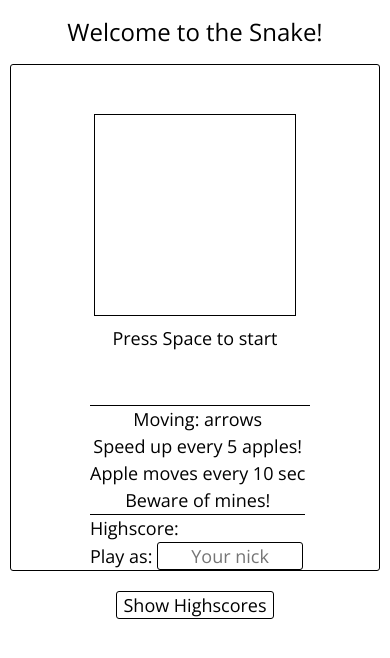
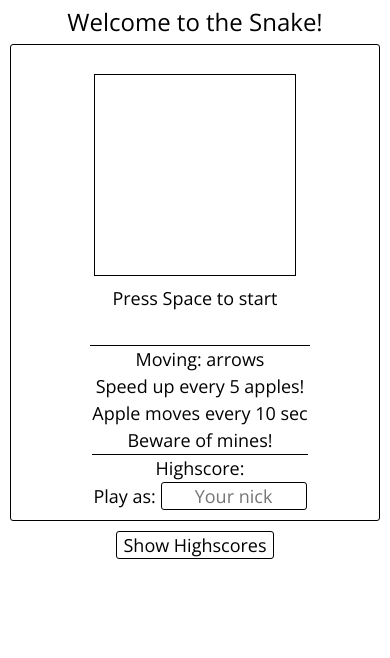
Before and after one commit to Tomasz-Milaszewski/snake, a plain HTML site: page index.html in a window 390 px wide. Drawn offline with nearby package versions, Linux system fonts and the light colour scheme.

Commit message:
adds media-queries section to css

```diff
--- a/index.html
+++ b/index.html
@@ -28,11 +28,13 @@
           Apple moves every 10 sec<br />
           Beware of mines!<br />
         </p>
-        <p class="highscore">Highscore: <span></span></p>
-        <form class="name-input-form">
-          <label for="name-input">Play as: </label>
-          <input id="name-input" placeholder="Your nick" autocomplete="off">
-        </form>
+        <div class="highscore-container">
+          <p class="highscore">Highscore: <span></span></p>
+          <form class="name-input-form">
+            <label for="name-input">Play as: </label>
+            <input id="name-input" placeholder="Your nick" autocomplete="off">
+          </form>
+        </div>
       </div>
     </div>
     <div class="highscores">
--- a/snake.css
+++ b/snake.css
@@ -1,5 +1,5 @@
 body {
-	font-family: 'Open Sans', 'Verdana', sans-serif;
+  font-family: "Open Sans", "Verdana", sans-serif;
   font-size: 18px;
 }
 .header {
@@ -51,7 +51,7 @@ body {
 }
 input,
 ::-webkit-input-placeholder {
-	font-family: 'Open Sans', 'Verdana', sans-serif;
+  font-family: "Open Sans", "Verdana", sans-serif;
   font-size: 18px;
   text-align: center;
 }
@@ -67,7 +67,7 @@ input {
   align-items: center;
 }
 .highscores button {
-	font-family: 'Open Sans', 'Verdana', sans-serif;
+  font-family: "Open Sans", "Verdana", sans-serif;
   font-size: 18px;
   border-radius: 3px;
   border: 1px solid black;
@@ -86,13 +86,30 @@ input {
 }
 
 /* media queries */
-@media (max-width: 480px) {
+@media (max-width: 471px) {
+	.header {
+		margin-top: 10px;
+	}
+	.game-container {
+		margin: 10px;
+	}
+	.score {
+		height: 20px;
+		margin-top: 0px;
+	}
 	.info-container {
-	margin-top: 20px;
+    margin-top: 0px;
     border-top: 1px solid black;
     text-align: center;
-
+    align-items: center;
   }
-
-
+  .highscore-container {
+    display: flex;
+    flex-direction: column;
+    justify-content: center;
+    align-items: center;
 	}
+	.name-input-form {
+		margin-bottom: 10px;
+	}
+}
```
Lines whose indentation alone changed are shown as unchanged.
